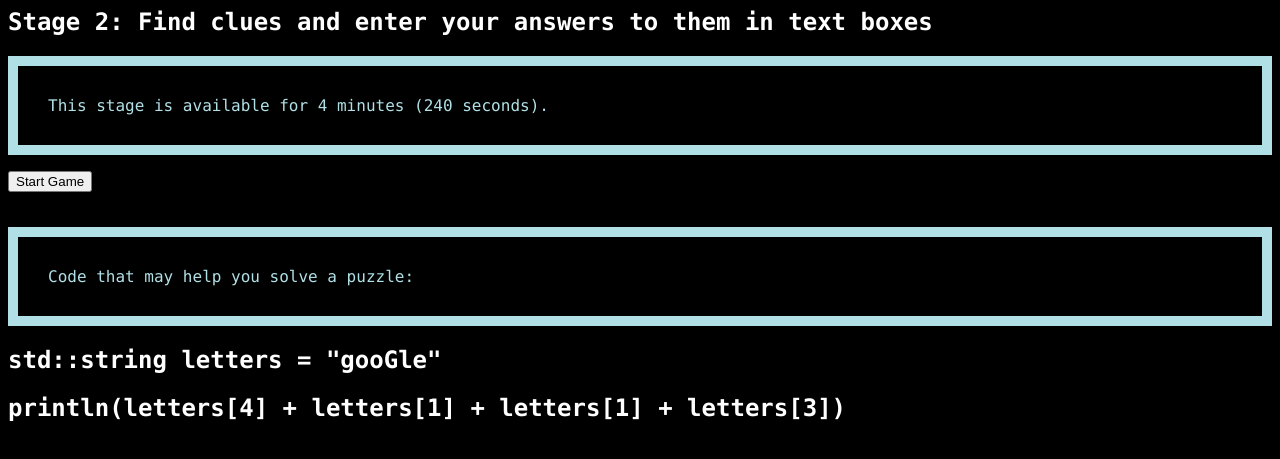
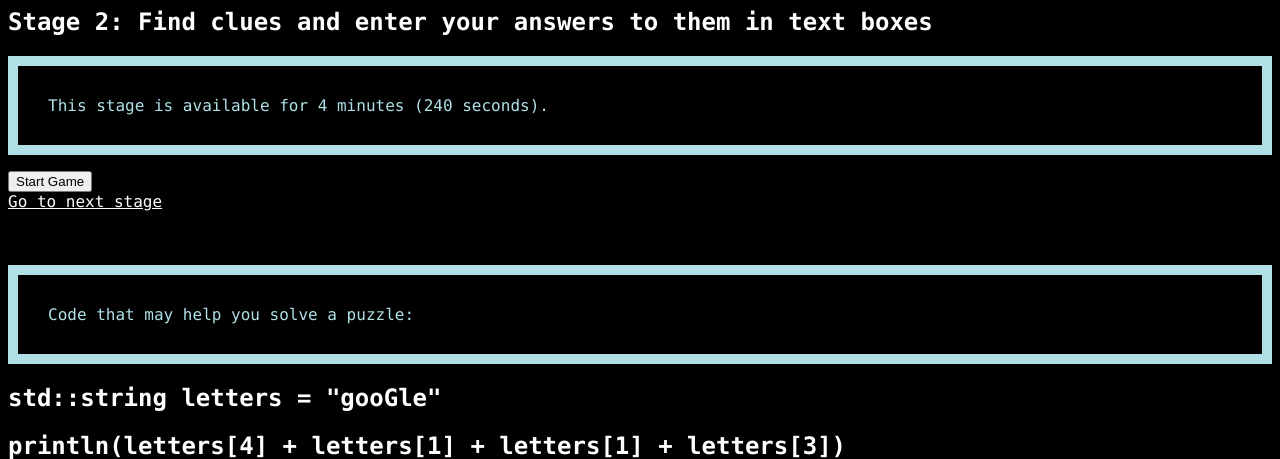
Before and after one commit to CS222-UIUC/course-project-group-13, a Django app: template website/templates/stagetwo.html in a window 1280 px wide. Shown: the top 459 px of the page. Run offline with Django 4.2, Linux system fonts and the light colour scheme; the template is opened without the code that fills it, so the values that code supplies are empty.

Commit message:
Added ability to advance to next stage
In the future, this option is only available after all puzzles in this stage are completed

```diff
--- a/website/templates/stagetwo.html
+++ b/website/templates/stagetwo.html
@@ -38,6 +38,9 @@ points/attempts display, inventory, theming/style (CSS) -->
 <p>This stage is available for 4 minutes (240 seconds).</p>
 
 <button onclick="setTimeout(myFunction, 240000);">Start Game</button>
+
+<br>
+<a href="stagethree.html">Go to next stage</a> <br>
 
 <script>
 function myFunction() {
```
